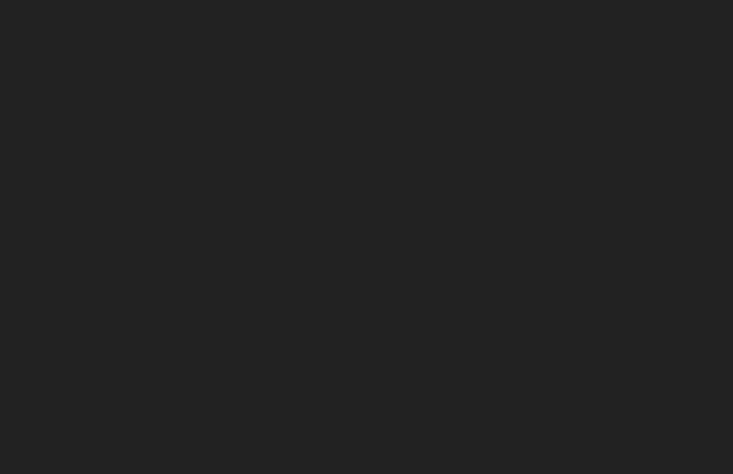
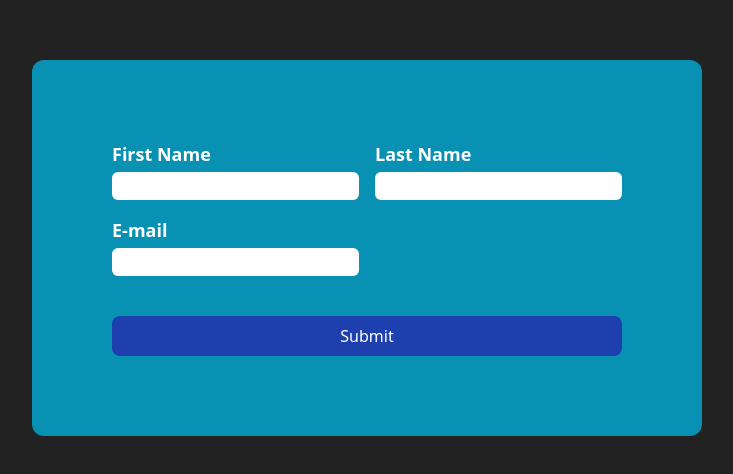
Before and after one commit to Sina-Abf/form-validation-custom-hooks, a React (Create React App) app: page / in a window 1280 px wide. Shown: the part 152-626 px from the top of the page, without its empty margins (273-1006 px from the left). Built offline with nearby package versions, Linux system fonts and the light colour scheme.

Commit message:
add simple styling to form

```diff
--- a/src/App.js
+++ b/src/App.js
@@ -1,3 +1,7 @@
-const App = () => {};
+import Form from './components/Form';
+
+const App = () => {
+  return <Form />;
+};
 
 export default App;
--- a/src/components/Form.js
+++ b/src/components/Form.js
@@ -1,7 +1,56 @@
 import React from 'react';
 
 const Form = () => {
-  return <form></form>;
+  return (
+    <form className=" bg-cyan-600 rounded-xl p-20 flex flex-col gap-y-4">
+      <section className="flex gap-x-4">
+        <div className="">
+          <label
+            className="text-white text-lg font-semibold block mb-1"
+            htmlFor="firstname"
+          >
+            First Name
+          </label>
+          <input
+            type="text"
+            id="firstname"
+            className="px-2 py-0.5 outline-none rounded-md "
+          />
+        </div>
+        <div className="">
+          <label
+            className="text-white text-lg font-semibold block mb-1"
+            htmlFor="lastname"
+          >
+            Last Name
+          </label>
+          <input
+            type="text"
+            id="lastname"
+            className="px-2 py-0.5 outline-none rounded-md "
+          />
+        </div>
+      </section>
+      <section className="flex gap-x-4 mb-6">
+        <div className="">
+          <label
+            className="text-white text-lg font-semibold block mb-1"
+            htmlFor="email"
+          >
+            E-mail
+          </label>
+          <input
+            type="text"
+            id="email"
+            className="px-2 py-0.5 outline-none rounded-md "
+          />
+        </div>
+      </section>
+      <button className="bg-blue-800 hover:bg-blue-900 rounded-lg p-2 text-white">
+        Submit
+      </button>
+    </form>
+  );
 };
 
 export default Form;
--- a/src/index.css
+++ b/src/index.css
@@ -5,4 +5,7 @@
 body {
   background: rgb(34, 34, 34);
   height: 100vh;
+  display: flex;
+  justify-content: center;
+  align-items: center;
 }
```
